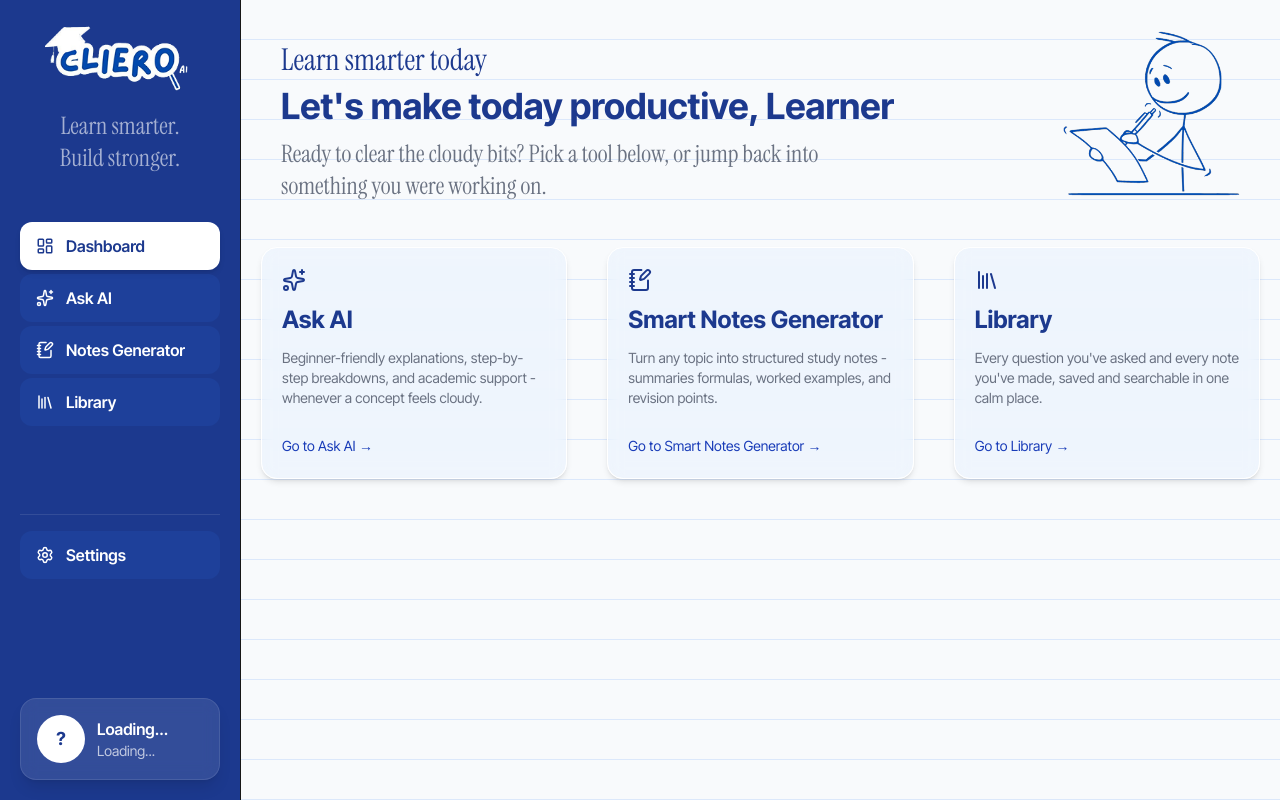
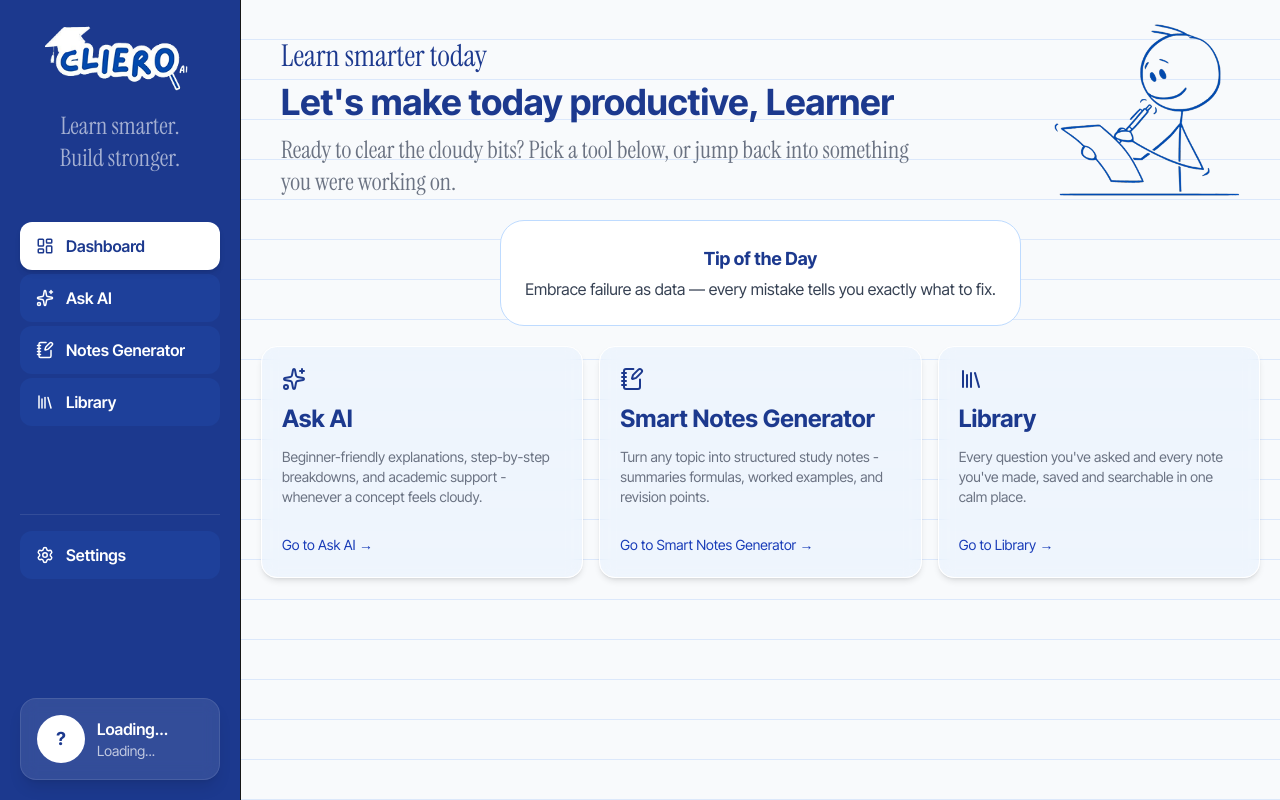
Before and after one commit to bvslahari007/cliero-ai, a Next.js app: page /dashboard in a window 1280 px wide. Built offline with nearby package versions, Linux system fonts and the light colour scheme; no server answers.

Commit message:
Added Tip of the Day Card

```diff
--- a/app/dashboard/page.tsx
+++ b/app/dashboard/page.tsx
@@ -1,5 +1,7 @@
 import WelcomeSection from "@/components/dashboard/WelcomeSection";
 import ActionCard from "@/components/dashboard/ActionCard";
+import TipOfTheDay from "@/components/dashboard/TipOfTheDay";
+
 import {
   Sparkles,
   NotebookPen,
@@ -10,7 +12,8 @@ export default function DashboardPage() {
   return (
     <div className="notebook-bg min-h-screen">
       <WelcomeSection />
-      <div className="grid gap-10 p-5 md:grid-cols-3">
+      <TipOfTheDay />
+      <div className="grid gap-4 p-5 md:grid-cols-3">
         <ActionCard title="Ask AI" description="Beginner-friendly explanations, step-by-step breakdowns, and academic support - whenever a concept feels cloudy." link="/dashboard/ask-ai" icon={<Sparkles />} />
         <ActionCard title="Smart Notes Generator" description="Turn any topic into structured study notes - summaries
 formulas, worked examples, and revision points." link="/action" icon={<NotebookPen />} />
--- a/components/dashboard/LearningTip.tsx
+++ b/components/dashboard/TipOfTheDay.tsx
@@ -1,4 +1,10 @@
-const tips = [
+"use client";
+
+import { interTight } from "@/app/fonts";
+import { useMemo } from "react";
+
+export default function TipOfTheDay() {
+  const tips = [
   // 💼 Career & Job Opportunities
   "Update your LinkedIn profile today — recruiters search for students daily.",
   "Apply to internships 3–6 months before the start date, not last minute.",
@@ -93,9 +99,7 @@ const tips = [
   "Stop waiting to feel motivated — action creates motivation, not the other way around.",
   "Compare yourself only to who you were yesterday, not to others.",
   "Embrace failure as data — every mistake tells you exactly what to fix.",
-  "Read one biography per year of someone who built something great.",
   "Discomfort is a signal you're growing — seek it, don't avoid it.",
-  "The people you spend the most time with determine your trajectory.",
   "A fixed mindset says 'I'm not smart.' A growth mindset says 'I'm not smart yet.'",
   "Skills compound — every hour you invest in learning returns dividends for decades.",
   "You don't rise to your goals. You fall to the level of your systems.",
@@ -107,3 +111,36 @@ const tips = [
   "A strong personal brand means opportunities come to you, not the other way around.",
   "Volunteer for visible roles — leading a college event goes on your resume and your reputation.",
 ];
+
+  const tip = useMemo(() => {
+   const today = new Date();
+
+const start = new Date(today.getFullYear(), 0, 0);
+
+const diff =
+  today.getTime() - start.getTime();
+
+const day =
+  Math.floor(diff / (1000 * 60 * 60 * 24));
+
+return tips[day % tips.length];
+  }, []);
+
+  return (
+    <div className="mx-auto w-full max-w-2xl flex justify-center">
+    <div className="rounded-3xl border border-blue-200 bg-white p-6 hover:shadow-lg">
+      <p
+        className={`${interTight.className} text-lg text-center font-bold text-blue-900`}
+      >
+        Tip of the Day
+      </p>
+
+      <p
+        className={`${interTight.className} text-center mt-1 text-gray-700`}
+      >
+        {tip}
+      </p>
+    </div>
+    </div>
+  );
+}
--- a/components/dashboard/WelcomeSection.tsx
+++ b/components/dashboard/WelcomeSection.tsx
@@ -37,8 +37,8 @@ export default function WelcomeSection(){
     }, []);
 
     return(
-        <section className="py-5 px-10">
-            <div className="flex items-center gap-40">
+        <section className="py-3 px-10">
+            <div className="flex items-center gap-30">
                 <div>
             <p className={`${instrumentSerif.className} mt-4 text-3xl font-bold text-blue-900`}>
                 Learn smarter today
```
